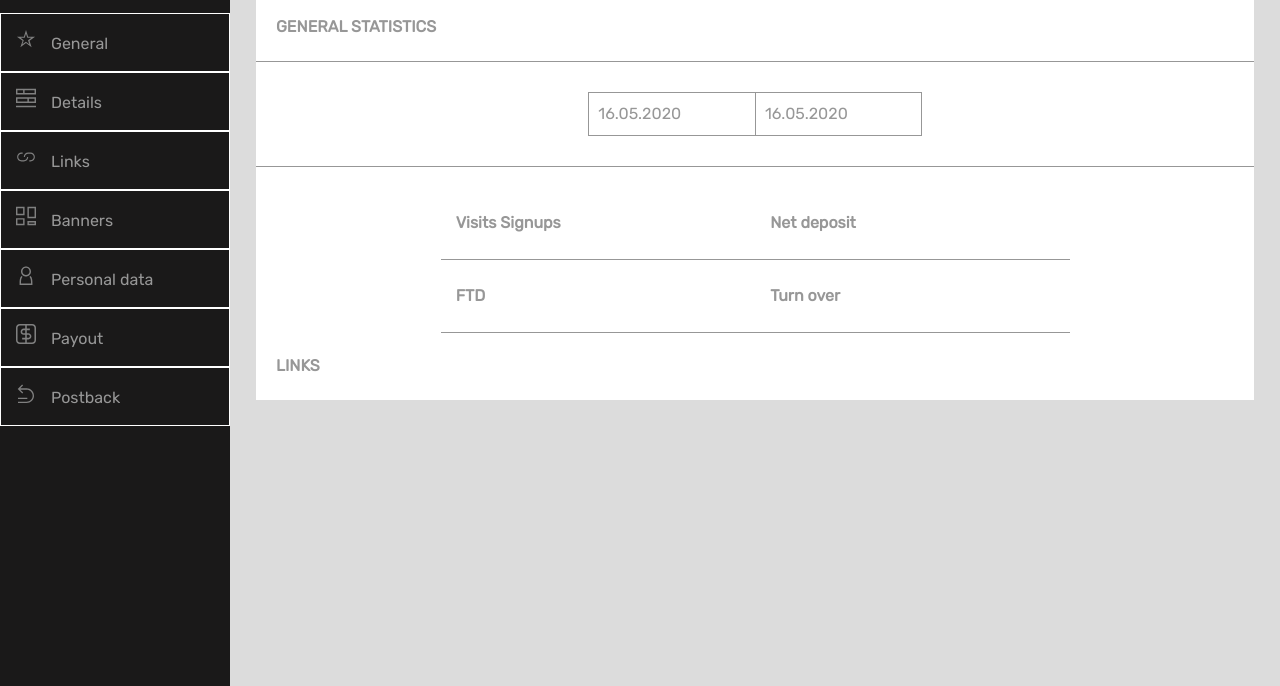
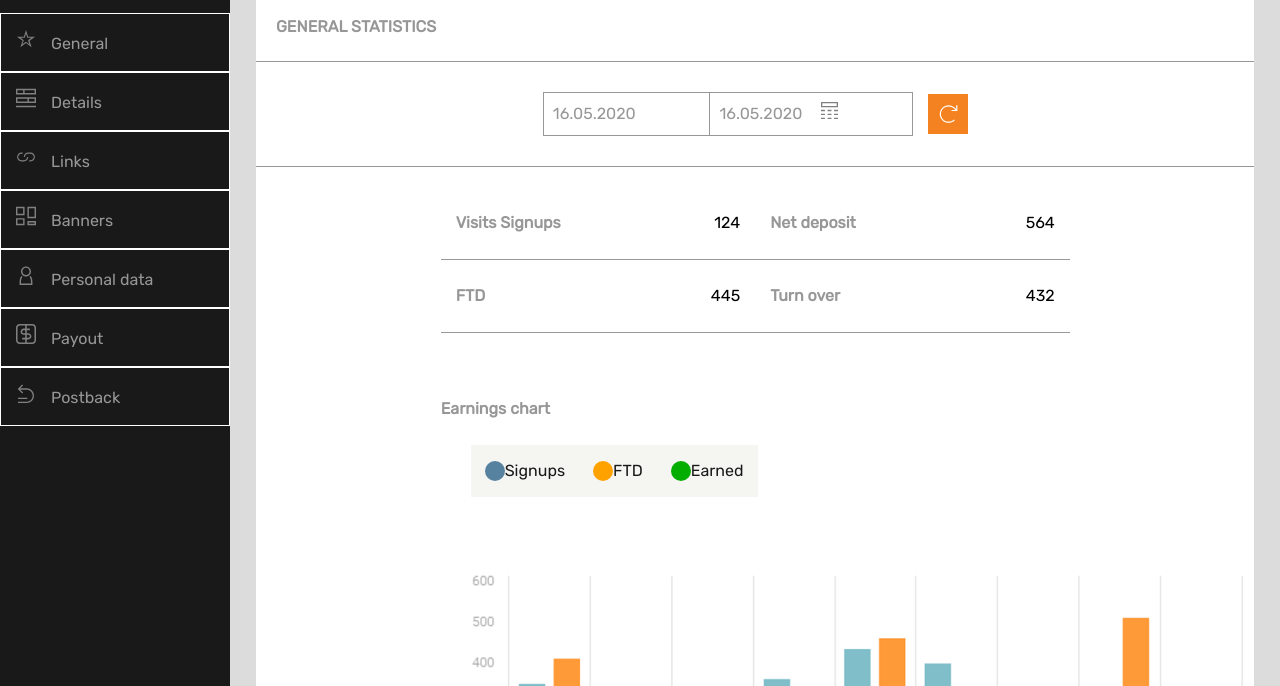
Before and after one commit to tomecky1/solo-project, a website: page index.html in a window 1280 px wide. Shown: the part 114-800 px from the top of the page. Drawn offline with Linux system fonts and the light colour scheme; a web font is replaced by a local one.

Commit message:
Add latest changes to project

```diff
--- a/index.html
+++ b/index.html
@@ -23,13 +23,13 @@
     </div>
     <div class="navigation-sidebar-menu">
       <ul>
-        <li><img class="icon" src="images/icons/general.svg"><a href="#">General</a></li>
-        <li><img class="icon" src="images/icons/details.svg"><a href="#">Details</a></li>
-        <li><img class="icon" src="images/icons/links.svg"><a href="#">Links</a></li>
-        <li><img class="icon" src="images/icons/banners.svg"><a href="#">Banners</a></li>
-        <li><img class="icon" src="images/icons/personaldata.svg"><a href="#">Personal data</a></li>
-        <li><img class="icon" src="images/icons/payout.svg"><a href="#">Payout</a></li>
-        <li><img class="icon" src="images/icons/postback.svg"><a href="#">Postback</a></li>
+        <li><img class="icon" src="images/icons/general.svg" alt="general"><a href="#">General</a></li>
+        <li><img class="icon" src="images/icons/details.svg" alt="details"><a href="#">Details</a></li>
+        <li><img class="icon" src="images/icons/links.svg" alt="links"><a href="#">Links</a></li>
+        <li><img class="icon" src="images/icons/banners.svg" alt="banners"><a href="#">Banners</a></li>
+        <li><img class="icon" src="images/icons/personaldata.svg" alt="personal"><a href="#">Personal data</a></li>
+        <li><img class="icon" src="images/icons/payout.svg" alt="payout"><a href="#">Payout</a></li>
+        <li><img class="icon" src="images/icons/postback.svg" alt="postback"><a href="#">Postback</a></li>
       </ul>
     </div>
   </nav>
@@ -40,19 +40,19 @@
           <h3>Testowo</h3>
         </div>
         <div class="d-flex col-md-2 py-2 frame justify-content-center align-items-center">
-          <img class="top-bar-image" src="images/icons/wallet.svg">
+          <img class="top-bar-image" src="images/icons/wallet.svg" alt="top-bar-image">
           <h3 class="px-2">$1500.00</h3>
-          <img class="top-bar-image" src="images/icons/arrow-down-small.svg">
+          <img class="top-bar-image" src="images/icons/arrow-down-small.svg" alt="arrow-down-small">
         </div>
         <div class="d-flex col-md-1 py-2 frame justify-content-center align-items-center">
-          <img class="top-bar-image" src="images/icons/notification.svg">
+          <img class="top-bar-image" src="images/icons/notification.svg" alt="notification">
         </div>
         <div class="d-flex col-md-2 py-2 frame justify-content-center align-items-center">
-          <img class="top-bar-image" src="images/icons/personaldata.svg">
+          <img class="top-bar-image" src="images/icons/personaldata.svg" alt="personaldata">
           <span class="username px-2">Leonardo Dicaprio</span>
         </div>
         <div class="d-flex col-md-1 py-2 frame justify-content-center align-items-center">
-          <img class="top-bar-image" src="images/icons/quit.svg">
+          <img class="top-bar-image" src="images/icons/quit.svg" alt="quit">
         </div>
       </div>
     </div>
@@ -67,31 +67,70 @@
           </span>
           <span class="date-two">
             16.05.2020
+            <img class="icon-calendar" src="images/icons/calendar.svg" alt="calendar">
           </span>
+          <div class="box-refresh">
+            <img class="icon-refresh" src="images/icons/refresh.svg" alt="refresh">
+          </div>
         </div>
         <div class="main-wrapper">
           <div class="container">
             <div class="d-flex row">
-              <div class="d-flex content content1 col-md-6 py-2 justify-content-start align-items-center">
+              <div class="d-flex content content1 col-md-6 py-2 justify-content-between align-items-center">
                 <p class="thick">Visits Signups</p>
+                <span class="value">124</span>
               </div>
-              <div class="d-flex content content2 col-md-6 py-2 justify-content-start align-items-center">
+              <div class="d-flex content content2 col-md-6 py-2 justify-content-between align-items-center">
                 <p class="thick">Net deposit</p>
+                <span class="value">564</span>
               </div>
             </div>
             <div class="d-flex row">
-              <div class="d-flex content content1 col-md-6 py-2 justify-content-start align-items-center">
+              <div class="d-flex content content1 col-md-6 py-2 justify-content-between align-items-center">
                 <p class="thick">FTD</p>
+                <span class="value">445</span>
               </div>
-              <div class="d-flex content content2 col-md-6 py-2 justify-content-start align-items-center">
+              <div class="d-flex content content2 col-md-6 py-2 justify-content-between align-items-center">
                 <p class="thick">Turn over</p>
+                <span class="value">432</span>
               </div>
             </div>
+            <br><br>
+            <div class="d-flex row">
+              <p class="thick">Earnings chart</p>
+            </div>
+            <div class="button-wrapper d-flex col-md-6 py-2 justify-content-between align-items-center">
+              <div class="button d-flex justify-content-between align-items-center">
+                <div class="button-color-1">
+                </div>
+                <span class="button-name">
+                  Signups
+                </span>
+              </div>
+              <div class="button d-flex justify-content-between align-items-center">
+                <div class="button-color-2">
+                </div>
+                <span class="button-name">
+                  FTD
+                </span>
+              </div>
+              <div class="button d-flex justify-content-between align-items-center">
+                <div class="button-color-3">
+                </div>
+                <span class="button-name">
+                  Earned
+                </span>
+              </div>
+            </div>
+            <br><br>
+            <img class="chart" src="images/chart-main.png" alt="chart">
           </div>
         </div>
-        <h4>LINKS</h4>
       </div>
     <!-- </div> -->
   </section>
+  <section class="links-section">
+    <h4>LINKS</h4>
+  </section>
 </body>
 </html>
--- a/sass/_variables.scss
+++ b/sass/_variables.scss
@@ -1,6 +1,7 @@
 /* Colors */
 $paragraph-color: #979797;
 $brand-main-color: #ff0000;
+$values-color: #000000;
 
 /* Font sizes */
 $paragraph-font-size: 16px;
--- a/sass/style.scss
+++ b/sass/style.scss
@@ -57,7 +57,7 @@ body {
     color: white;
     font-family: $brand-font;
 }
-.general, .links, .top-bar {
+.general, .links, .top-bar, .links-section{
     margin-left: 18%;
     background-color: white;
     z-index: 2;
@@ -152,3 +152,68 @@ h4 {
 .content {
     border-bottom: #979797 solid 1px;
 }
+.icon-calendar {
+    color: #F5F5F2;
+    filter: invert(.5);
+    margin-left: 15px;
+    height: 17px;
+    width: 17px;
+    background-position: center center;
+    background-attachment: fixed;
+}
+.box-refresh {
+    position: relative;
+    height: 40px;
+    width: 40px;
+    background-color: #F58220;
+    margin-left: 15px;
+    background-position: center center;
+    background-attachment: fixed;
+}
+.icon-refresh {
+    position: absolute;
+    color: #F5F5F2;
+    filter: invert(1);
+    height: 20px;
+    width: 20px;
+    top: 50%;
+    left: 50%;
+    transform: translate(-50%, -50%);
+}
+.value {
+    color: $values-color;
+}
+.button {
+    background-color: #F5F5F2;
+    padding: 14px;
+}
+.button-color-1 {
+    display: inline;
+    width: 20px;
+    height: 20px;
+    background-color: #56819F;
+    border-radius: 50%;
+}
+.button-color-2 {
+    display: inline;
+    width: 20px;
+    height: 20px;
+    border-radius: 50%;
+    background-color: #FFA200;
+}
+.button-color-3 {
+    display: inline;
+    width: 20px;
+    height: 20px;
+    border-radius: 50%;
+    background-color: #04AE00
+}
+.button-name {
+    color: #1a1919;
+}
+/* Links */
+.links-section {
+    margin-left: 20%;
+    margin-right: 2%;
+    margin-top: 2%;
+}
```
Also changed, not shown: css/style.css, images/chart-main.png (added), 1 other file.
